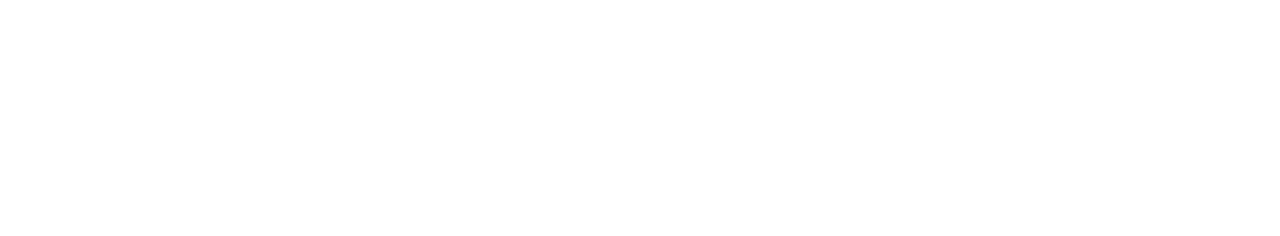
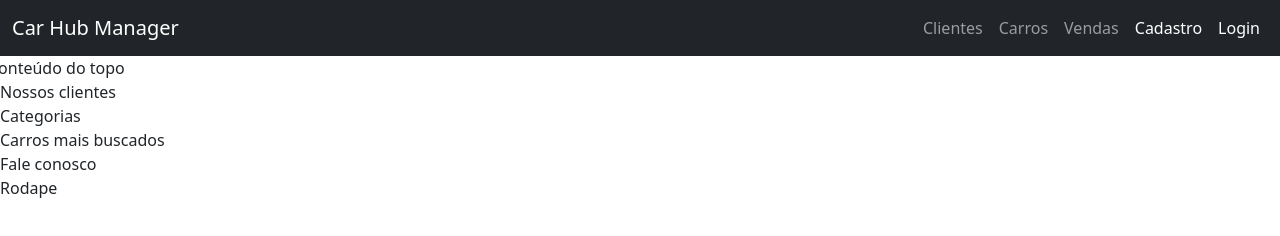
Before and after one commit to Jessica-viana-goncalves/concessionaria-gerenciamento, a plain HTML site: page index.html in a window 1280 px wide. Drawn offline with nearby package versions, Linux system fonts and the light colour scheme.

Commit message:
Criado a navbar

```diff
--- /dev/null
+++ b/css/custom.css
@@ -0,0 +1,6 @@
+html, body {
+    width: 100%;
+    height: 100%;
+    padding: 0;
+    margin: 0;
+}
--- a/index.html
+++ b/index.html
@@ -4,8 +4,66 @@
     <meta charset="UTF-8">
     <meta name="viewport" content="width=device-width, initial-scale=1.0">
     <title>Car Hub Manager</title>
+    <link rel="stylesheet" href="css/custom.css">
+
+    <link href="https://cdn.jsdelivr.net/npm/bootstrap@5.3.3/dist/css/bootstrap.min.css" rel="stylesheet" integrity="sha384-QWTKZyjpPEjISv5WaRU9OFeRpok6YctnYmDr5pNlyT2bRjXh0JMhjY6hW+ALEwIH" crossorigin="anonymous">
 </head>
 <body>
 
+    <nav class="navbar navbar-expand-lg navbar-dark bg-dark">
+        <div class="container-fluid">
+          <a class="navbar-brand" href="#">Car Hub Manager</a>
+          <button class="navbar-toggler" type="button" data-bs-toggle="collapse" data-bs-target="#navbarNav" aria-controls="navbarNav" aria-expanded="false" aria-label="Toggle navigation">
+            <span class="navbar-toggler-icon"></span>
+          </button>
+          <div class="collapse navbar-collapse" id="navbarNav">
+            <ul class="navbar-nav ms-auto">
+              <li class="nav-item">
+                <a class="nav-link" href="#">Clientes</a>
+              </li>
+              <li class="nav-item">
+                <a class="nav-link" href="#">Carros</a>
+              </li>
+              <li class="nav-item">
+                <a class="nav-link" href="#">Vendas</a>
+              </li>
+              <li class="nav-item">
+                <a class="nav-link active" href="#">Cadastro</a>
+              </li>
+              <li class="nav-item">
+                <a class="nav-link active" href="#">Login</a>
+              </li>
+            </ul>
+          </div>
+        </div>
+      </nav>
+
+
+    <header class="row" >
+        Conteúdo do topo
+    </header>
+
+    <section>
+        Nossos clientes
+    </section>
+
+    <section>
+        Categorias
+    </section>
+
+    <section>
+        Carros mais buscados
+    </section>
+
+    <section>
+        Fale conosco
+    </section>
+
+    <footer>
+        Rodape
+    </footer>
+
+    <script src="https://cdn.jsdelivr.net/npm/bootstrap@5.3.3/dist/js/bootstrap.bundle.min.js" integrity="sha384-YvpcrYf0tY3lHB60NNkmXc5s9fDVZLESaAA55NDzOxhy9GkcIdslK1eN7N6jIeHz" crossorigin="anonymous"></script>
+
 </body>
 </html>
```
